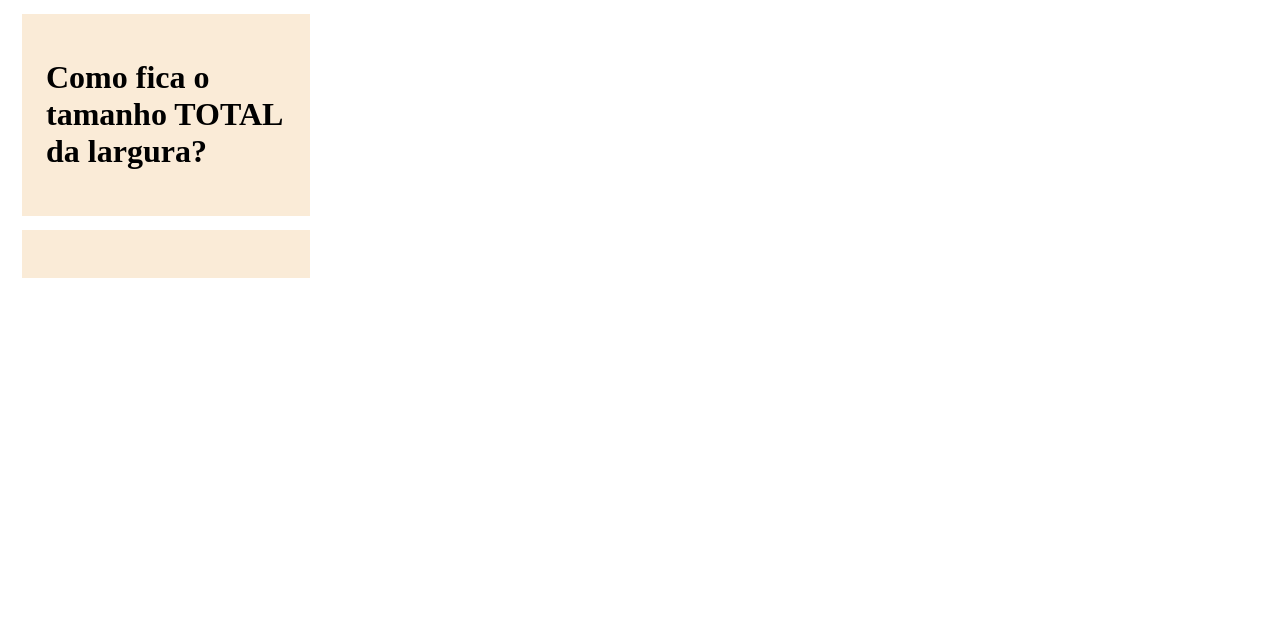
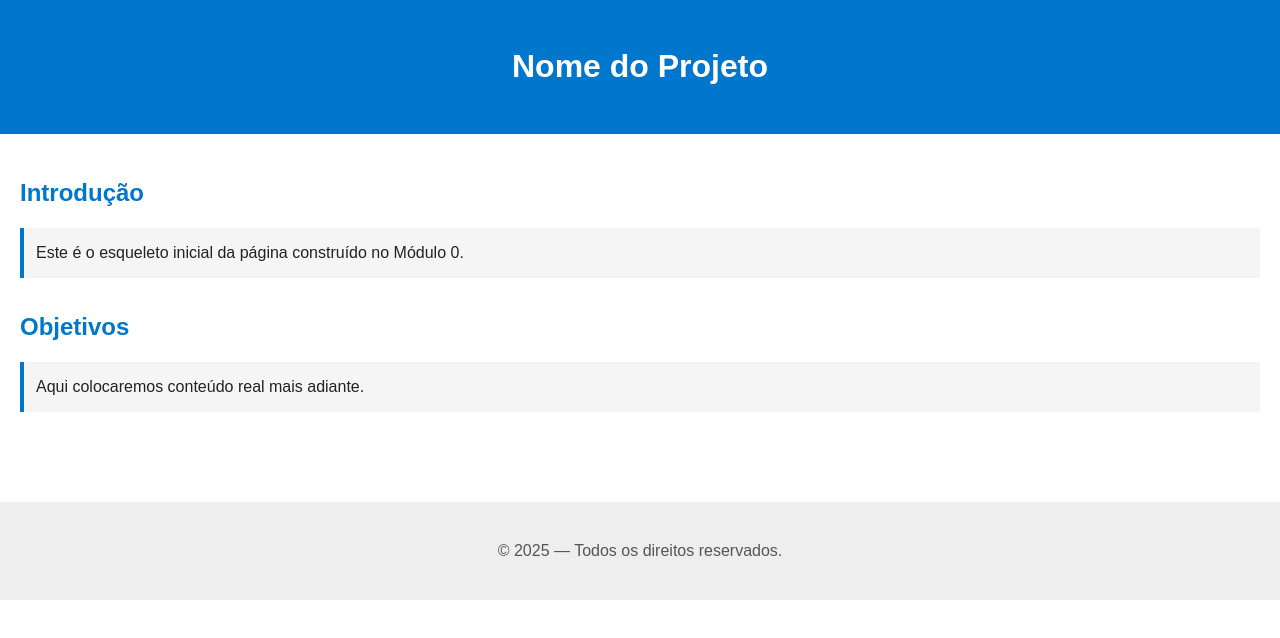
Before and after one commit to emanueledman/Web, a plain HTML site: page Basico/ex02.html in a window 1280 px wide. Drawn offline with Linux system fonts and the light colour scheme.

Commit message:
atualizacoes

```diff
--- a/Basico/ex02.html
+++ b/Basico/ex02.html
@@ -1,26 +1,82 @@
 <!DOCTYPE html>
-<html lang="en">
+<html lang="pt">
 <head>
-    <meta charset="UTF-8">
-    <meta name="viewport" content="width=device-width, initial-scale=1.0">
-    <title>Ex 02</title>
-    <style>
-        .card{
-            width: 240px;
-            border: 2px;
-            padding: 24px;
-            margin: 14px;
-            margin-right: auto;
-            background-color: antiquewhite;
-        }
-    </style>
+    <meta charset="UTF-8" />
+    <meta name="viewport" content="width=device-width, initial-scale=1.0" />
+    <title>Projeto — Módulo 0</title>
+    <style>/* CONFIGURAÇÕES BASE DO DOCUMENTO */
+body {
+    margin: 0;
+    padding: 0;
+    font-family: Arial, sans-serif;
+    line-height: 1.6;
+    color: #222;
+}
+
+/* HEADER */
+.header {
+    background-color: #0077cc;
+    color: white;
+    padding: 20px;
+    text-align: center;
+}
+
+/* CONTEÚDO */
+.conteudo {
+    padding: 20px;
+}
+
+.secao {
+    margin-bottom: 30px; /* TREINO DE BOX MODEL: margem externa */
+}
+
+.secao-titulo {
+    color: #0077cc;
+    margin-bottom: 10px; /* separação visual */
+}
+
+.secao-texto {
+    background: #f5f5f5;
+    padding: 12px;        /* TREINO DE BOX MODEL: espaço interno */
+    border-left: 4px solid #0077cc;
+}
+
+/* RODAPÉ */
+.rodape {
+    margin-top: 40px;
+    padding: 20px;
+    background: #eee;
+    text-align: center;
+    color: #555;
+}
+</style>
+    <link rel="stylesheet" href="style.css">
 </head>
 <body>
-    <div class="card">
-        <h1>Como fica o tamanho TOTAL da largura?</h1>
-    </div>
-   <div class="card">
 
-   </div>
+    <header class="header">
+        <h1 class="titulo-principal">Nome do Projeto</h1>
+    </header>
+
+    <main class="conteudo">
+        <section class="secao">
+            <h2 class="secao-titulo">Introdução</h2>
+            <p class="secao-texto">
+                Este é o esqueleto inicial da página construído no Módulo 0.
+            </p>
+        </section>
+
+        <section class="secao">
+            <h2 class="secao-titulo">Objetivos</h2>
+            <p class="secao-texto">
+                Aqui colocaremos conteúdo real mais adiante.
+            </p>
+        </section>
+    </main>
+
+    <footer class="rodape">
+        <p>© 2025 — Todos os direitos reservados.</p>
+    </footer>
+
 </body>
 </html>
```
Also changed, not shown: basico  01/pagina1/index.html (added, +51 -0 lines), basico  01/pagina2/Dashboard.html (added).
